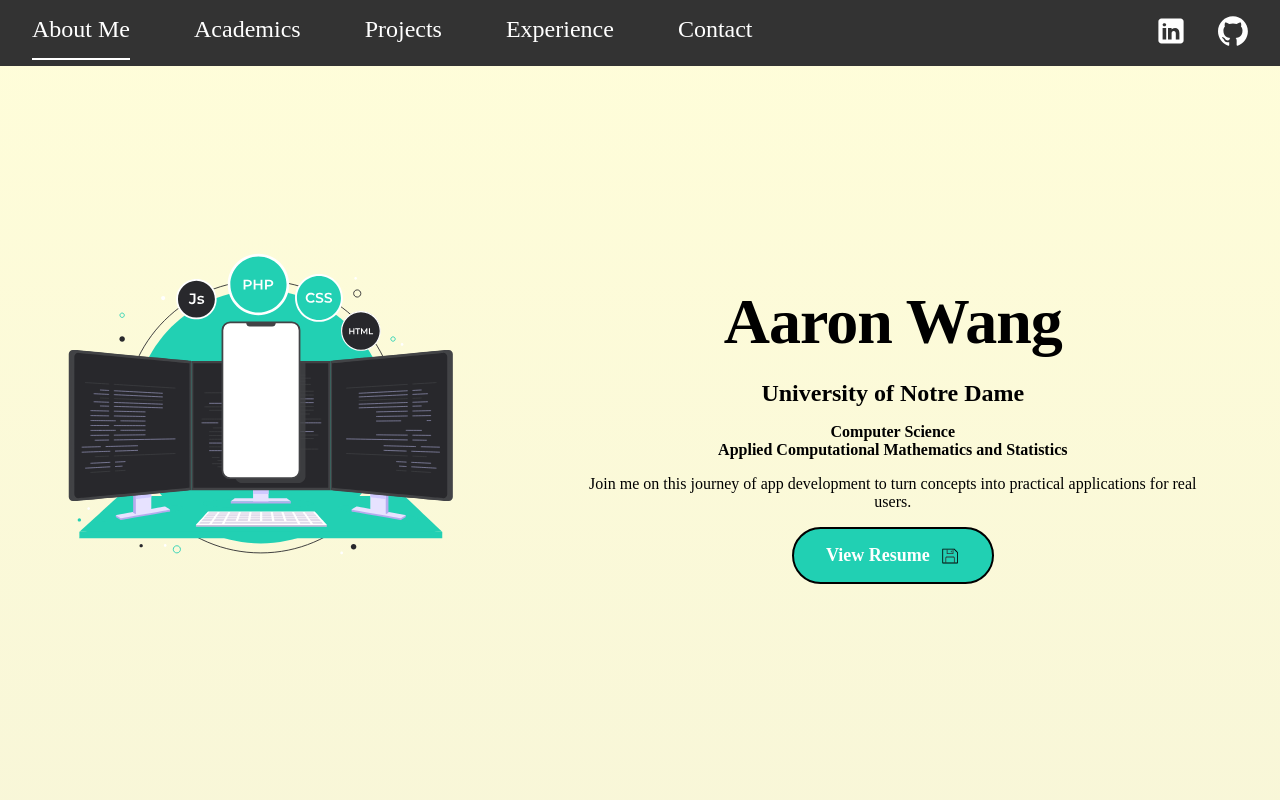
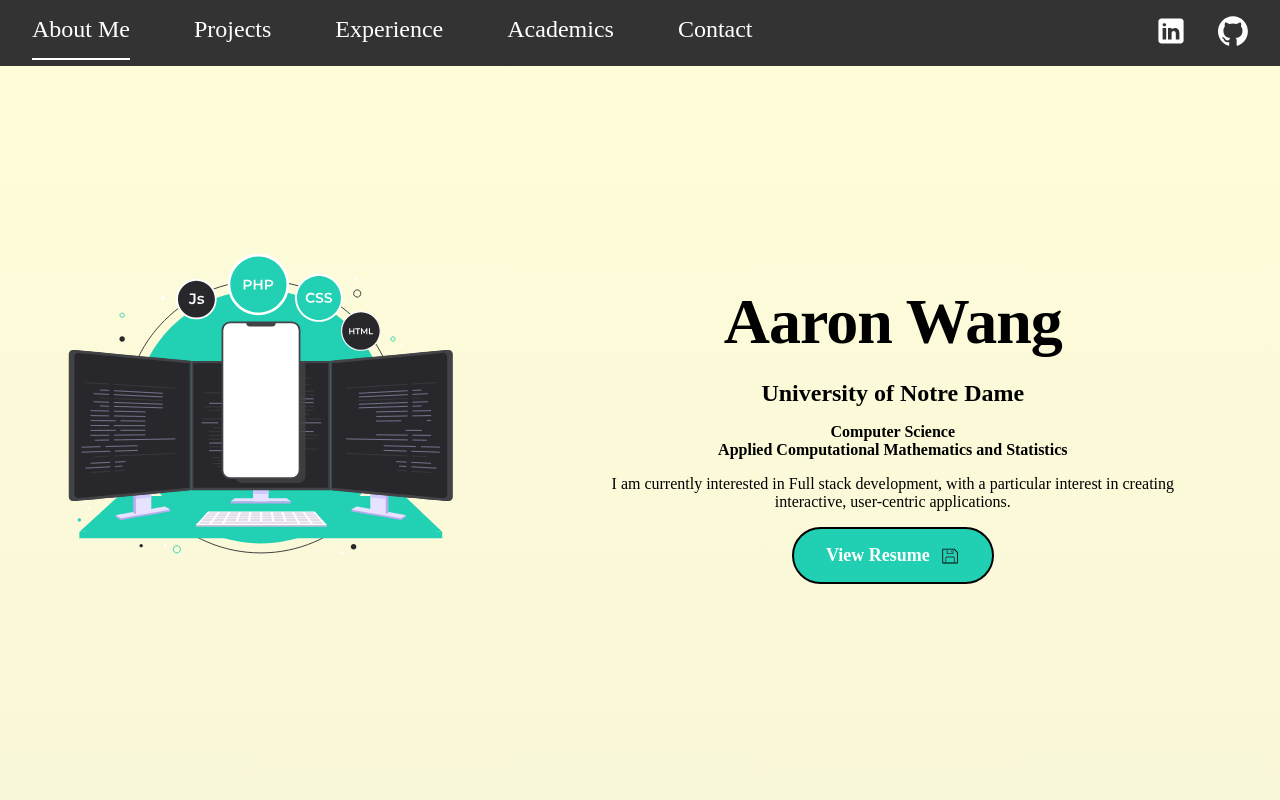
Before and after one commit to aaronrwang/aaronrwang.github.io, a React (Vite) app: page / in a window 1280 px wide. Shown: the top 800 px of the page. Built offline with nearby package versions, Linux system fonts and the light colour scheme.

Commit message:
changed order

```diff
--- a/src/App.jsx
+++ b/src/App.jsx
@@ -27,9 +27,9 @@ export default function App() {
     <>
       <Navbar onScroll={handleScroll} />
       <About />
-      <Academics />
       <Project />
       <Experience />
+      <Academics />
       <Contact />
       <footer>
 
--- a/src/components/About.jsx
+++ b/src/components/About.jsx
@@ -17,8 +17,8 @@ export default function () {
                     <h2>University of Notre Dame</h2>
                     <b>Computer Science<br />Applied Computational Mathematics and Statistics</b>
                 </div>
-                <p>Join me on this journey of app development to turn concepts into practical applications for real users. </p>
-                <a id="resume-download" target="_blank" href="https://docs.google.com/document/d/1b-15NpIjybX310q7pPLRJQf9WNqo-bDr/edit?usp=sharing&ouid=102225202270181873995&rtpof=true&sd=true">
+                <p>I am currently interested in Full stack development, with a particular interest in creating interactive, user-centric applications.</p>
+                <a id="resume-download" target="_blank" href="https://drive.google.com/file/d/1L27-BcgAWWlgH5riIIo80yy1umlHhj2b/view?usp=sharing">
                     <b>View Resume</b>
                     <img src={download} height="20px" />
                 </a>
--- a/src/components/Academics.css
+++ b/src/components/Academics.css
@@ -216,7 +216,7 @@ h4.courses-description-title {
     display: flex;
     flex-wrap: nowrap;
     padding: 5px 0px 5px 5px;
-    font-size: 1.2vw;
+    font-size: 16px;
 }
 
 .key-color-box {
--- a/src/components/Navbar.jsx
+++ b/src/components/Navbar.jsx
@@ -17,9 +17,9 @@ export default function Navbar({ onScroll }) {
                     <li className="menuButton"><Link to="" spy={true} smooth={true} offset={0} duration={500} activeClass="active"><Menubar color="#FFF" width='30' height='30' /></Link></li>
                     <li className="name"><div className="ab">Aaron Wang</div></li>
                     <li className="hideOnMobile"><Link className="abc" to="about" spy={true} smooth={true} offset={-30} duration={500} onSetActive={closeMenu}>About Me</Link></li>
-                    <li className="hideOnMobile"><Link className="abc" to="academics" spy={true} smooth={true} offset={-30} duration={500} onSetActive={closeMenu}>Academics</Link></li>
                     <li className="hideOnMobile"><Link className="abc" to="projects" spy={true} smooth={true} offset={-30} duration={500} onSetActive={closeMenu}>Projects</Link></li>
                     <li className="hideOnMobile"><Link className="abc" to="experience" spy={true} smooth={true} offset={-30} duration={500} onSetActive={closeMenu}>Experience</Link></li>
+                    <li className="hideOnMobile"><Link className="abc" to="academics" spy={true} smooth={true} offset={-30} duration={500} onSetActive={closeMenu}>Academics</Link></li>
                     <li className="hideOnMobile"><Link className="abc" to="contact" spy={true} smooth={true} offset={-30} duration={500} onSetActive={closeMenu}>Contact</Link></li>
                 </ul>
             </div>
```
Also changed, not shown: notes.txt (added), 1 other file (tests, documents, lock files or other folders).
